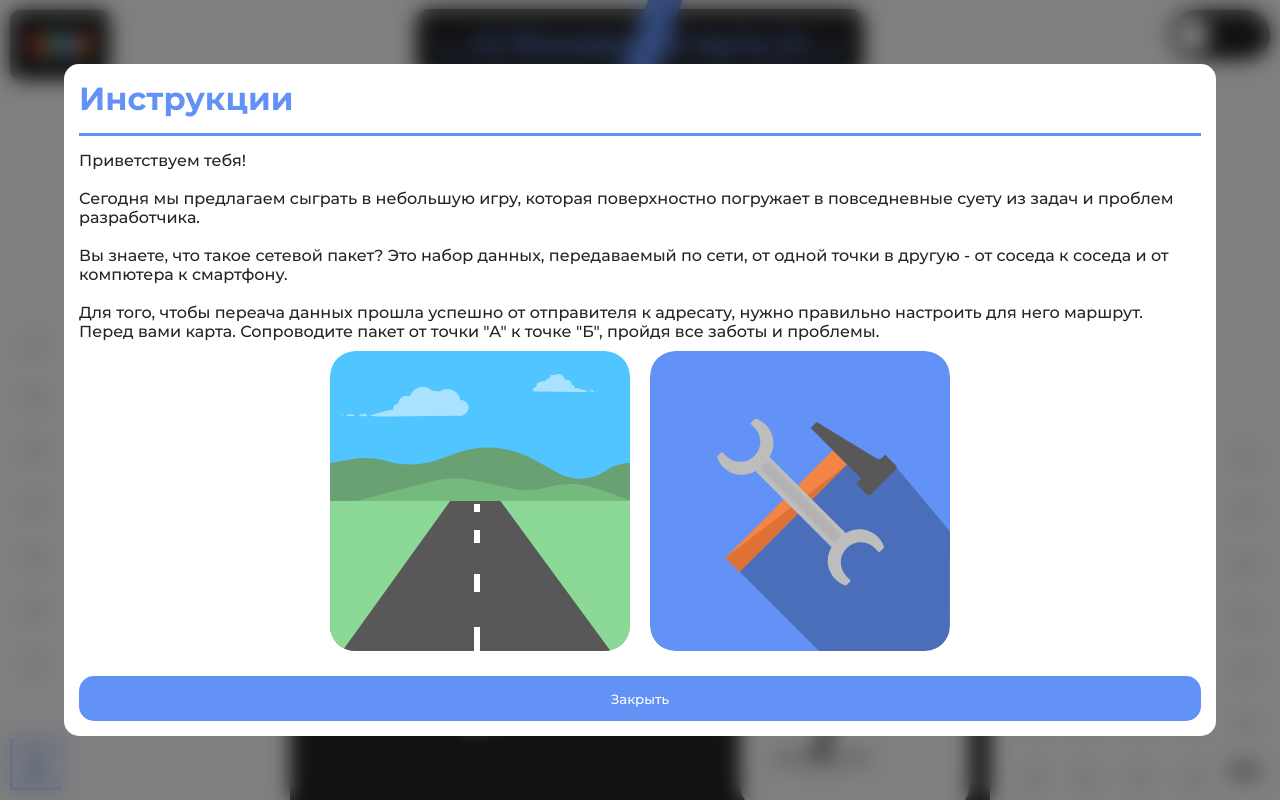
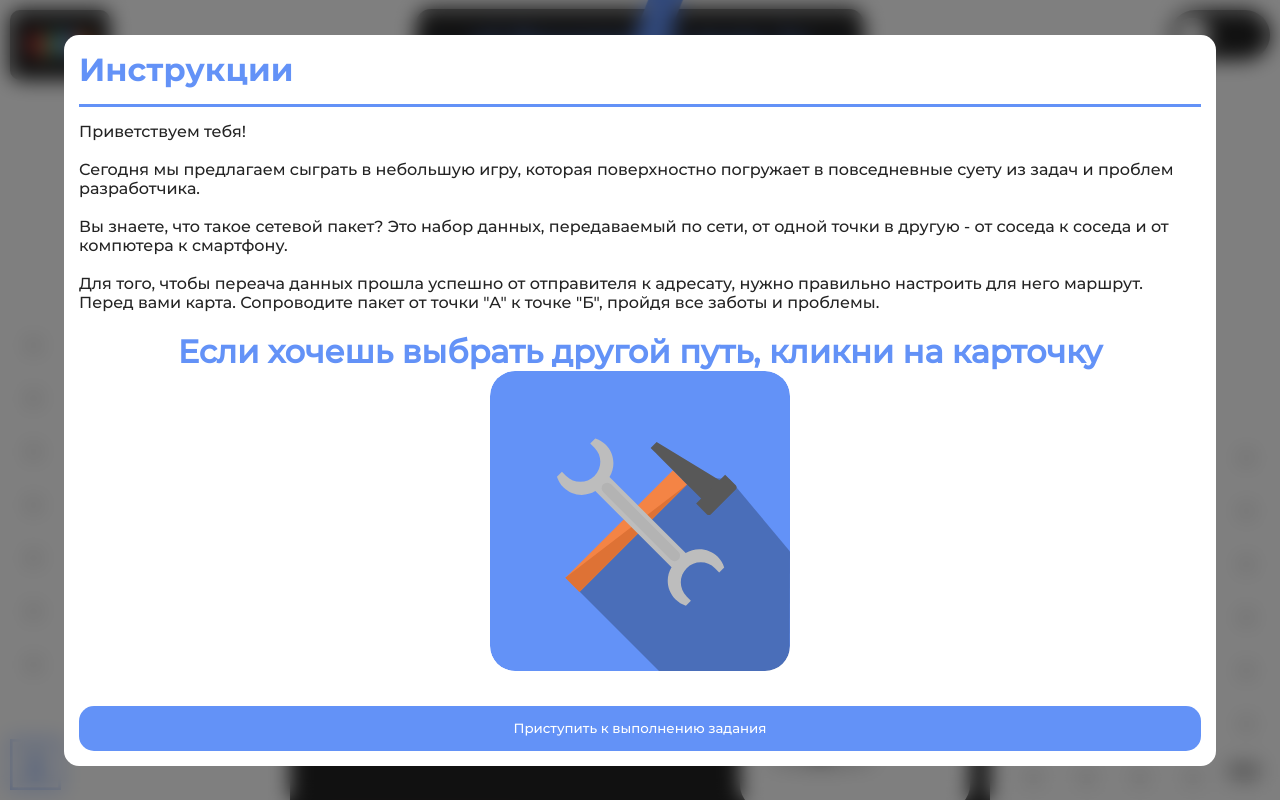
Before and after one commit to autobuscgt/openday, a React (Create React App) app: page / in a window 1280 px wide. Shown: the top 800 px of the page. Built offline with nearby package versions, Linux system fonts and the light colour scheme.

Commit message:
alpha 0.1v

```diff
--- a/src/App.js
+++ b/src/App.js
@@ -78,6 +78,7 @@ function AppContent() {
               isOpen={greetIsOpen}
               onClose={() => setGreetIsOpen(false)}
               title={'Инструкции'}
+              textContent={"Приступить к выполнению задания"}
             >
               <Greet/>
             </Modal>
--- a/src/components/Games/Alchemy.js
+++ b/src/components/Games/Alchemy.js
@@ -43,6 +43,9 @@ const Alchemy = ({onComplete}) => {
         "игра": "/images/игра.svg",
         "илюстраторр": "/images/илюстраторр.svg",
         "базаданных": "/images/базаданных.svg",
+        "Мкит": "images/mkit_logo.svg",
+        "мкит": "images/mkit_logo.svg",
+        "МКИТ": "images/mkit_logo.svg",
     });
 
     const allPossibleItems = [
--- a/src/components/Greet.js
+++ b/src/components/Greet.js
@@ -1,4 +1,8 @@
+import { useContext } from "react"
+import pathContext from "../context/pathContext"
+
 function Greet() {
+    const {isDev, toggleMode} = useContext(pathContext);
     return (
     <div className=''>
         <div style={{fontFamily:'MM'}}>
@@ -8,8 +12,10 @@ function Greet() {
             <p>Для того, чтобы переача данных прошла успешно от отправителя к адресату, нужно правильно настроить для него маршрут. Перед вами карта. Сопроводите пакет от точки "А" к точке "Б", пройдя все заботы и проблемы.</p>
 
             <div className='dev-container'>
-                    <div className='choosen-path' path-id="2" />
-                    <div className='choosen-path' path-id="1"/>
+                <h1 style={!isDev ? {color:'var(--white-purple)'} : {color:'var(--green-color)'}}>
+                    Если хочешь выбрать другой путь, кликни на карточку
+                </h1>
+                <div className='choosen-path' path-id={!isDev ? "1" : "2"} onClick={toggleMode}/>
             </div>
         </div>
   </div>
--- a/src/components/Map.js
+++ b/src/components/Map.js
@@ -99,7 +99,7 @@ function Map() {
       </div>
       <div className='road-container'>
 
-        <div id="rd6" aria-disabled>
+        <div id="rd6">
           <FlagTask
             id={"3"}
             isCompleted={getQuestStatus('3')}
--- a/src/components/MapComponents/FlagTask.css
+++ b/src/components/MapComponents/FlagTask.css
@@ -7,7 +7,7 @@
     background-repeat: no-repeat;
     background-color: white;
     border-radius: 25px;
-    transition: 5s;
+    transition: 2s;
 }
 
 .inner-flag-container-item{
@@ -21,7 +21,7 @@
 
 .flag-container.completed{
     filter: saturate(1);
-    transition: 5s;
+    transition: 2s;
 }
 
 .flag-container[data-flag-id ="1"] {
--- a/src/components/MapComponents/FlagTask.js
+++ b/src/components/MapComponents/FlagTask.js
@@ -2,7 +2,7 @@ import './FlagTask.css';
 
 const FlagTask = ({ id, isCompleted, isActive, onClick, item}) => {
   const handleFlagClick = () => {
-    if (isCompleted) {
+    if (isCompleted || !isActive) {
       return;
     }
     if (onClick) {
@@ -17,7 +17,7 @@ const FlagTask = ({ id, isCompleted, isActive, onClick, item}) => {
       data-flag-id={id}
       onClick={handleFlagClick}
       style={{
-        cursor: isCompleted ? 'not-allowed' : 'pointer',
+        cursor: isCompleted || !isActive ? 'not-allowed' : 'pointer',
         opacity: isCompleted ? 0.6 : 1
       }}
     >
--- a/src/components/MapComponents/RoadContainer.js
+++ b/src/components/MapComponents/RoadContainer.js
@@ -1,16 +1,22 @@
 
 const RoadContainer = ({ id, isCompleted, isActive, onClick }) => {
   const handleRoadClick = () => {
+    if (isCompleted || !isActive) {
+      return;
+    }
     if (onClick) {
       onClick();
-    } else {
-      console.log(`Дорога ${id} `);
     }
-  };
+    console.log(`Ничего не произошло`);
+    };
   return (
     <div
       className={`path-container ${isCompleted ? 'completed' : ''} ${isActive ? 'active' : ''}`}
       data-road-id={id}
+       style={{
+        cursor: isCompleted || !isActive ? 'not-allowed' : 'pointer',
+        opacity: isCompleted ? 0.6 : 1
+      }}
       onClick={handleRoadClick}
     >
     </div>
--- a/src/components/Modal.js
+++ b/src/components/Modal.js
@@ -1,7 +1,7 @@
 import { useQuest } from '../context/questContext';
 import '../styles/style.css'
 
-function Modal({isOpen, onClose, title, children, questName}) {
+function Modal({isOpen, onClose, title, children, questName, textContent}) {
     const {completedQuests} = useQuest();
     if (!isOpen) return null;
 
@@ -14,8 +14,8 @@ function Modal({isOpen, onClose, title, children, questName}) {
                 </div>
                 {children}
                 <div className="modal-footer">
-                    <button onClick={onClose} className={`close-btn ${isQuestCompleted ? "yes" : ""}`}>
-                        {isQuestCompleted ? "Завершить задание" : "Закрыть"}
+                    <button onClick={onClose} className = {`close-btn ${isQuestCompleted ? "yes" : ""}`}>
+                        {isQuestCompleted ? "Завершить задание" : (textContent || "Закрыть")}
                     </button>
                 </div>
             </div>
--- a/src/context/questContext.js
+++ b/src/context/questContext.js
@@ -32,6 +32,7 @@ export const QuestProvider = ({ children }) => {
             alchemy: false,
             findSecret: false,
             centerDiv: false,
+
             seabattle: false,
             question1: false,
             question2: false,
--- a/src/styles/style.css
+++ b/src/styles/style.css
@@ -376,11 +376,11 @@ body{
 
 .dev-container{
     justify-content: center;
-    padding: 10px 0px;
-    display: grid;
-    grid-template-columns: repeat(2,300px);
-    gap: 20px;
-    min-height: 300px;
+    flex-direction: column;
+    padding: 20px 0px;
+    display: flex;
+    align-items: center;
+    min-height: 200px;
 }
 
 .choosen-path{
```
